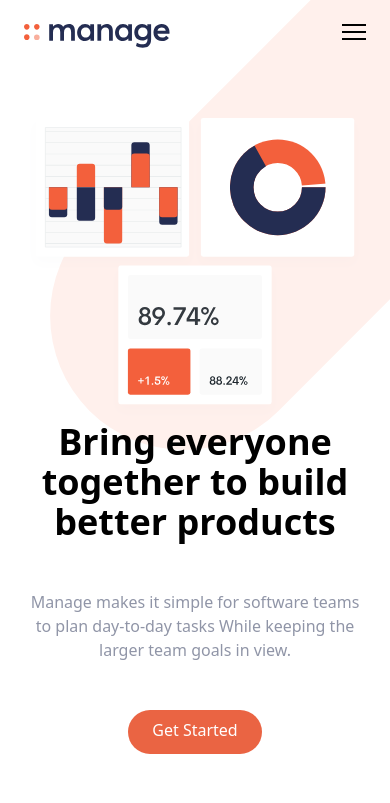
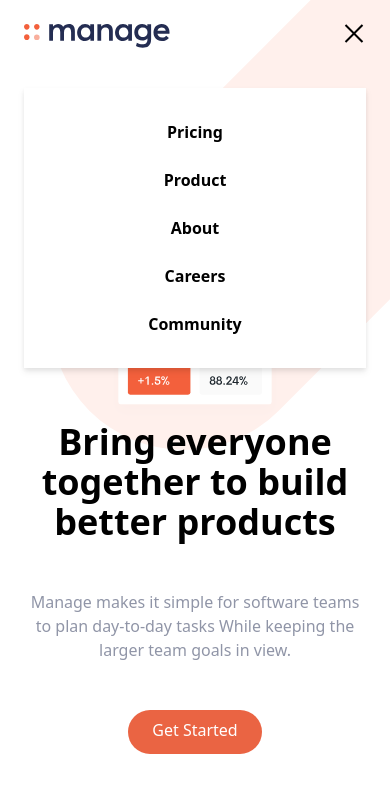
Before and after one commit to AyanUpadhaya/landing-page-tailwind, a website: page index.html in a window 390 px wide. Both pictures are taken after a click on the button 354 px from the left and 36 px from the top of the page. Shown: the top 803 px of the page. Drawn offline with Linux system fonts and the light colour scheme.

Commit message:
mobile responsive menu added

```diff
--- a/index.html
+++ b/index.html
@@ -40,7 +40,7 @@
 
     <!-- Mobile Menu -->
     <div class="md:hidden">
-        <div id="menu" class="absolute hidden flex flex-col items-center self-end  py-8 mt-10 space-y-6 font-bold bg-white sm:w-auto sm:self-center left-6 right-6 drop-shadow-md">
+        <div id="menu" class="absolute hidden flex-col items-center self-end  py-8 mt-10 space-y-6 font-bold bg-white sm:w-auto sm:self-center left-6 right-6 drop-shadow-md">
             <a href="#" class="hover:text-darkGrayishBlue">Pricing</a>
             <a href="#" class="hover:text-darkGrayishBlue">Product</a>
             <a href="#" class="hover:text-darkGrayishBlue">About</a>
@@ -348,6 +348,8 @@
     </div>
    </footer>
 
+   <script src="js/script.js"></script>
+
 
 </body>
 </html>
--- /dev/null
+++ b/js/script.js
@@ -0,0 +1,8 @@
+const btn = document.getElementById('menu-btn')
+const nav = document.getElementById('menu')
+
+btn.addEventListener('click',()=>{
+    btn.classList.toggle('open')
+    nav.classList.toggle('flex')
+    nav.classList.toggle('hidden')
+})
```
Also changed, not shown: css/main.css.
